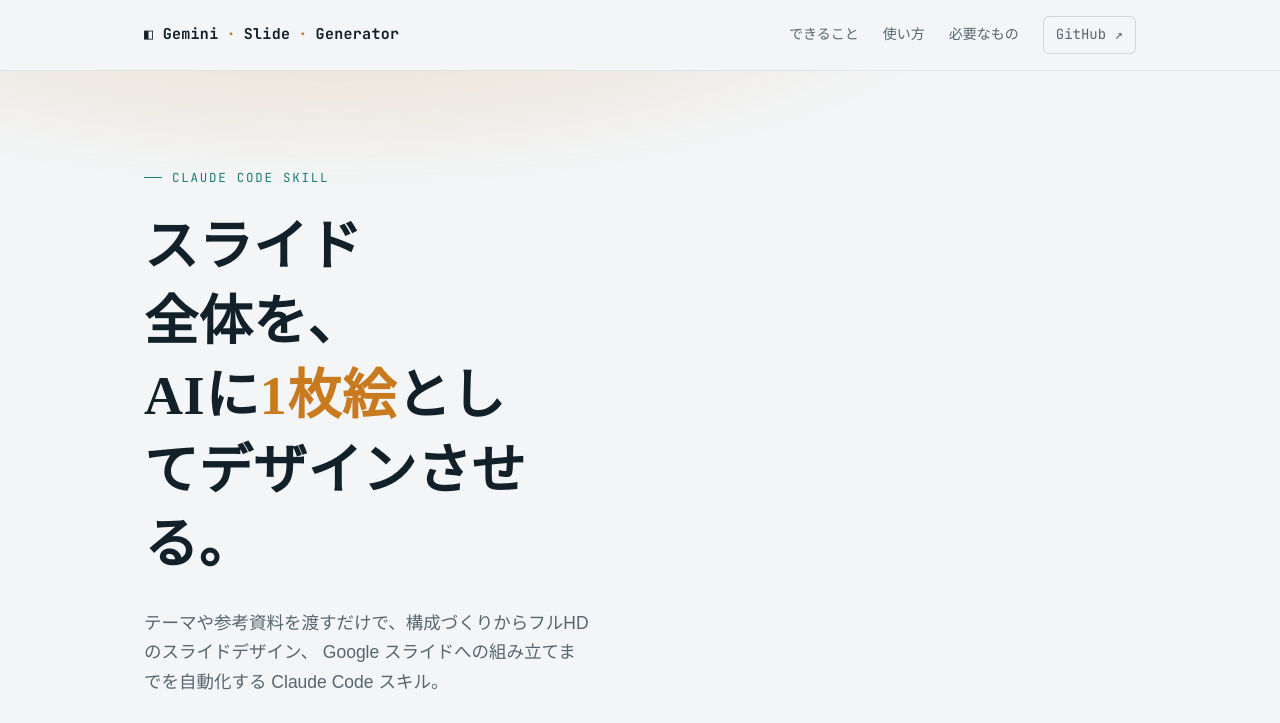
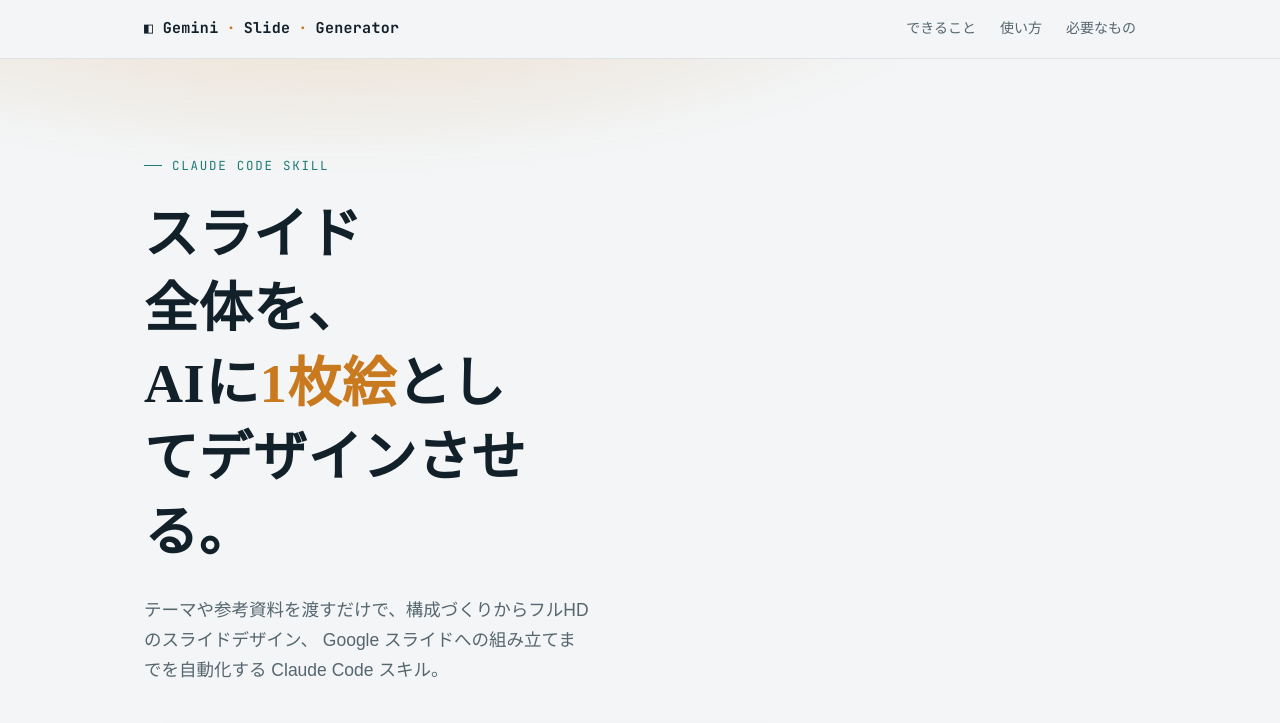
Before and after one commit to aigisujp-sudo/gemini-slide-generator, a plain HTML site: page site/index.html in a window 1280 px wide. Shown: the top 723 px of the page. Drawn offline with Linux system fonts and the light colour scheme.

Commit message:
Remove GitHub link from header nav
Co-Authored-By: Claude Sonnet 5 <noreply@anthropic.com>

```diff
--- a/site/index.html
+++ b/site/index.html
@@ -447,7 +447,6 @@
       <a href="#what">できること</a>
       <a href="#how">使い方</a>
       <a href="#requirements">必要なもの</a>
-      <a class="gh-link" href="https://github.com/aigisujp-sudo/gemini-slide-generator" target="_blank" rel="noopener">GitHub ↗</a>
     </div>
   </div>
 </header>
```
